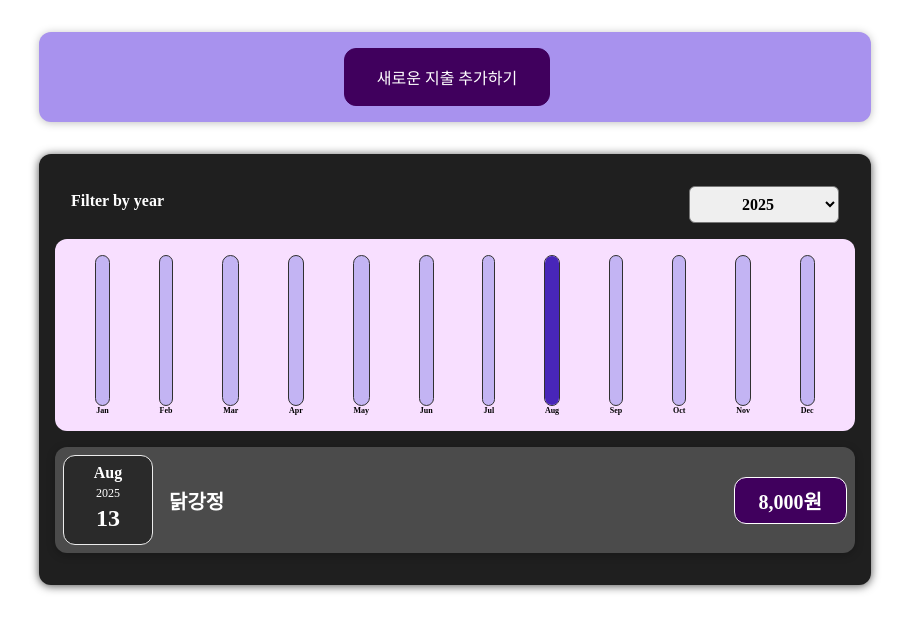
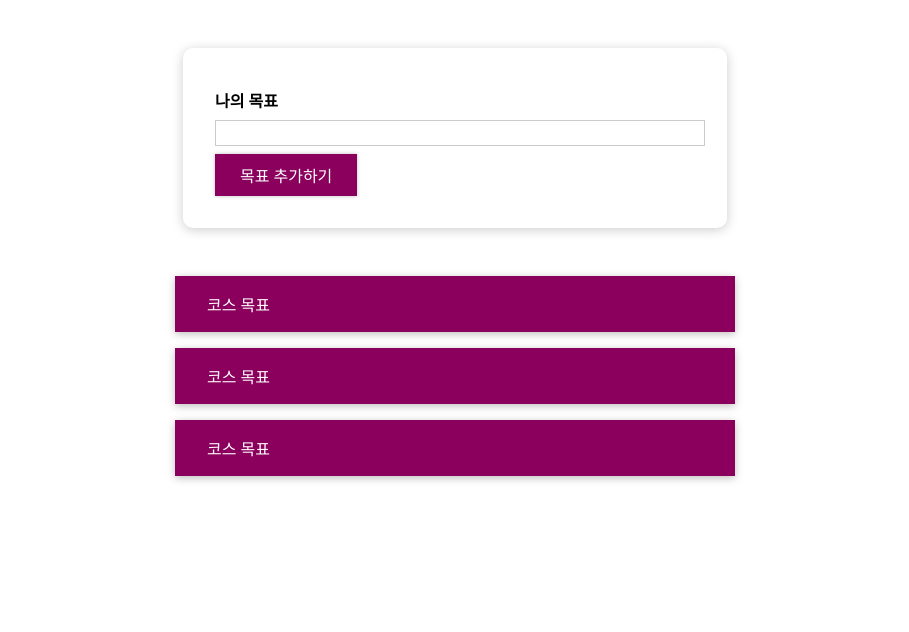
Before and after one commit to Kanggwanju/react-study202508, a React (Vite) app: page / in a window 1280 px wide. Shown: the top 632 px of the page, without its empty margins (185-1094 px from the left). Built offline with nearby package versions, Linux system fonts and the light colour scheme.

Commit message:
실습 1-1. 목표설정 앱 템플릿

```diff
--- /dev/null
+++ b/src/App.css
@@ -0,0 +1,14 @@
+#goals {
+    width: 35rem;
+    max-width: 90%;
+    margin: 3rem auto;
+}
+
+#goal-form {
+    width: 30rem;
+    max-width: 90%;
+    margin: 3rem auto;
+    padding: 2rem;
+    box-shadow: 0 2px 12px rgba(0, 0, 0, 0.2);
+    border-radius: 10px;
+}
--- a/src/App.jsx
+++ b/src/App.jsx
@@ -1,52 +1,31 @@
 import React, {useState} from 'react';
-import ExpenseList from './components/expenses/ExpenseList.jsx';
-import NewExpense from './components/new-expense/NewExpense.jsx';
+import CourseInput from './components/CourseGoals/CourseInput.jsx';
+import CourseList from './components/CourseGoals/CourseList.jsx';
+import './App.css';
 
 const App = () => {
-  const expenseList = [
+
+  // 목표데이터들의 묶음배열
+  const [goals, setGoals] = useState([
     {
-      title: '닭강정',
-      price: 8000,
-      date: new Date(2025, 7, 13)
+      id: 'g1',
+      text: '테스트 데이터1',
     },
     {
-      title: '호두정과',
-      price: 50000,
-      date: new Date(2023, 8, 21)
+      id: 'g2',
+      text: '테스트 데이터2',
     },
-    {
-      title: '리팩토링',
-      price: 30000,
-      date: new Date(2022, 4, 2)
-    },
-    {
-      title: '에어컨',
-      price: 200000,
-      date: new Date(2024, 5, 22)
-    }
-  ];
-
-  // 지출항목을 배열으로 상태관리
-  const [expenses, setExpenses] = useState(expenseList);
-
-  // 상향식 데이터 전달을 위해 하위컴포넌트에게 함수 하나를 내려줌
-  const onAddExpense = (userInput) => {
-    // console.log('상향식 데이터 전달용 함수');
-    // console.log('끌어올려진 데이터: ', userInput);
-
-    // const newArr = [...expenses];
-    // newArr.push(userInput);
-
-    setExpenses(prev => [...prev, userInput]);
-
-    // console.log(expenseList);
-  };
+  ]);
 
   return (
-    <>
-      <NewExpense onSave={onAddExpense}/>
-      <ExpenseList expenses={expenses} />
-    </>
+    <div>
+      <section id='goal-form'>
+        <CourseInput />
+      </section>
+      <section id='goals'>
+        <CourseList />
+      </section>
+    </div>
   );
 };
 
--- /dev/null
+++ b/src/components/CourseGoals/CourseInput.css
@@ -0,0 +1,24 @@
+.form-control {
+    margin: 0.5rem 0;
+}
+
+.form-control label {
+    font-weight: bold;
+    display: block;
+    margin-bottom: 0.5rem;
+}
+
+.form-control input {
+    display: block;
+    width: 100%;
+    border: 1px solid #ccc;
+    font: inherit;
+    line-height: 1.5rem;
+    padding: 0 0.25rem;
+}
+
+.form-control input:focus {
+    outline: none;
+    background: #fad0ec;
+    border-color: #8b005d;
+}
--- /dev/null
+++ b/src/components/CourseGoals/CourseInput.jsx
@@ -0,0 +1,17 @@
+import React from 'react';
+import './CourseInput.css';
+import Button from '../ui/Button';
+
+const CourseInput = () => {
+  return (
+    <form>
+      <div className='form-control'>
+        <label>나의 목표</label>
+        <input type='text' />
+      </div>
+      <Button type='submit'>목표 추가하기</Button>
+    </form>
+  );
+};
+
+export default CourseInput;
--- /dev/null
+++ b/src/components/CourseGoals/CourseItem.css
@@ -0,0 +1,8 @@
+.goal-item {
+    margin: 1rem 0;
+    background: #8b005d;
+    box-shadow: 0 2px 8px rgba(0, 0, 0, 0.26);
+    color: white;
+    padding: 1rem 2rem;
+    cursor: pointer;
+}
--- /dev/null
+++ b/src/components/CourseGoals/CourseItem.jsx
@@ -0,0 +1,8 @@
+import React from 'react';
+import './CourseItem.css';
+
+const CourseItem = () => {
+  return <li className='goal-item'>코스 목표</li>;
+};
+
+export default CourseItem;
--- /dev/null
+++ b/src/components/CourseGoals/CourseList.css
@@ -0,0 +1,5 @@
+.goal-list {
+    list-style: none;
+    margin: 0;
+    padding: 0;
+}
--- /dev/null
+++ b/src/components/CourseGoals/CourseList.jsx
@@ -0,0 +1,15 @@
+import React from 'react';
+import './CourseList.css';
+import CourseItem from './CourseItem';
+
+const CourseList = () => {
+  return (
+    <ul className='goal-list'>
+      <CourseItem />
+      <CourseItem />
+      <CourseItem />
+    </ul>
+  );
+};
+
+export default CourseList;
--- /dev/null
+++ b/src/components/ui/Button.css
@@ -0,0 +1,20 @@
+.button {
+    font: inherit;
+    padding: 0.5rem 1.5rem;
+    border: 1px solid #8b005d;
+    color: white;
+    background: #8b005d;
+    box-shadow: 0 0 4px rgba(0, 0, 0, 0.26);
+    cursor: pointer;
+}
+
+.button:focus {
+    outline: none;
+}
+
+.button:hover,
+.button:active {
+    background: #ac0e77;
+    border-color: #ac0e77;
+    box-shadow: 0 0 8px rgba(0, 0, 0, 0.26);
+}
--- /dev/null
+++ b/src/components/ui/Button.jsx
@@ -0,0 +1,18 @@
+import React from 'react';
+import './Button.css';
+
+const Button = ({ children, type, className, onClick }) => {
+  const cn = `button ${className ?? ''}`;
+
+  return (
+    <button
+      type={type}
+      className={cn}
+      onClick={onClick}
+    >
+      {children}
+    </button>
+  );
+};
+
+export default Button;
```
